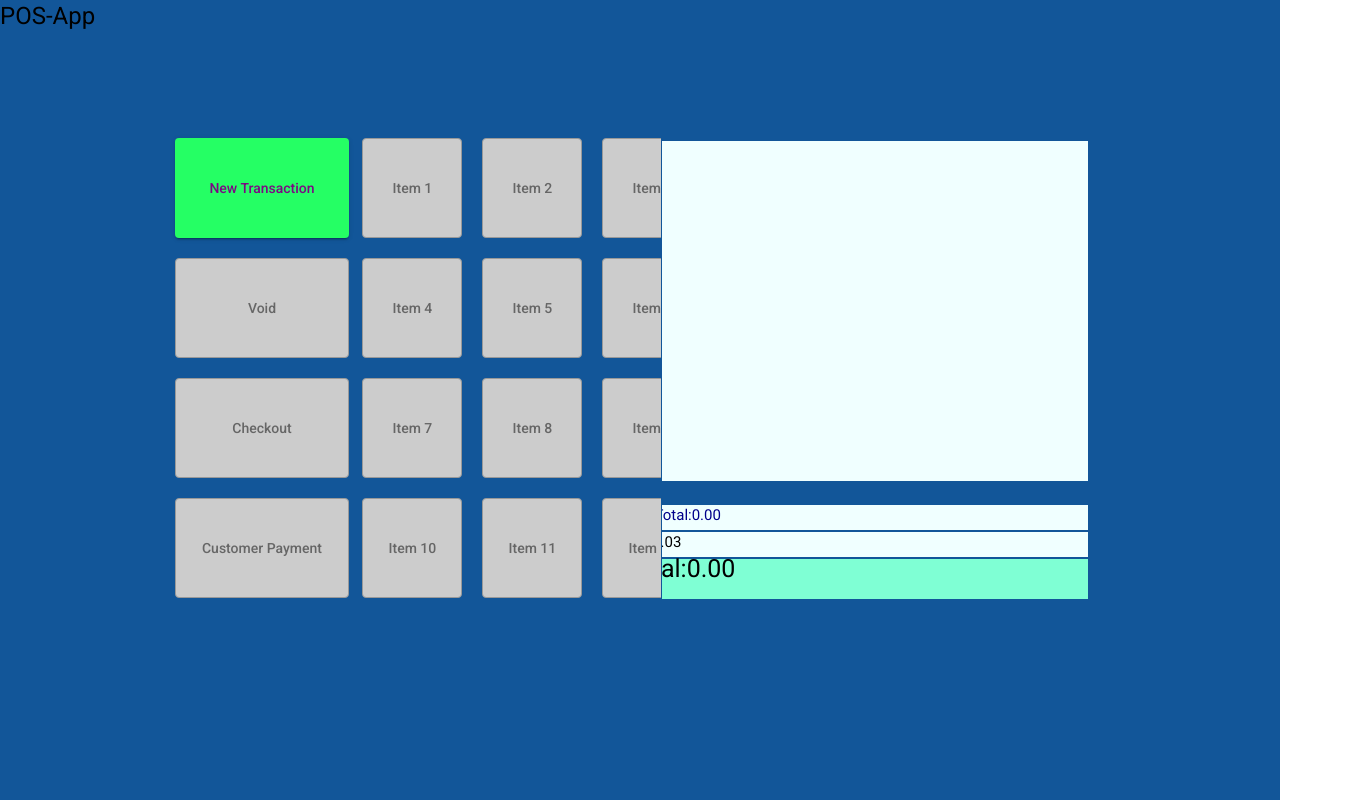
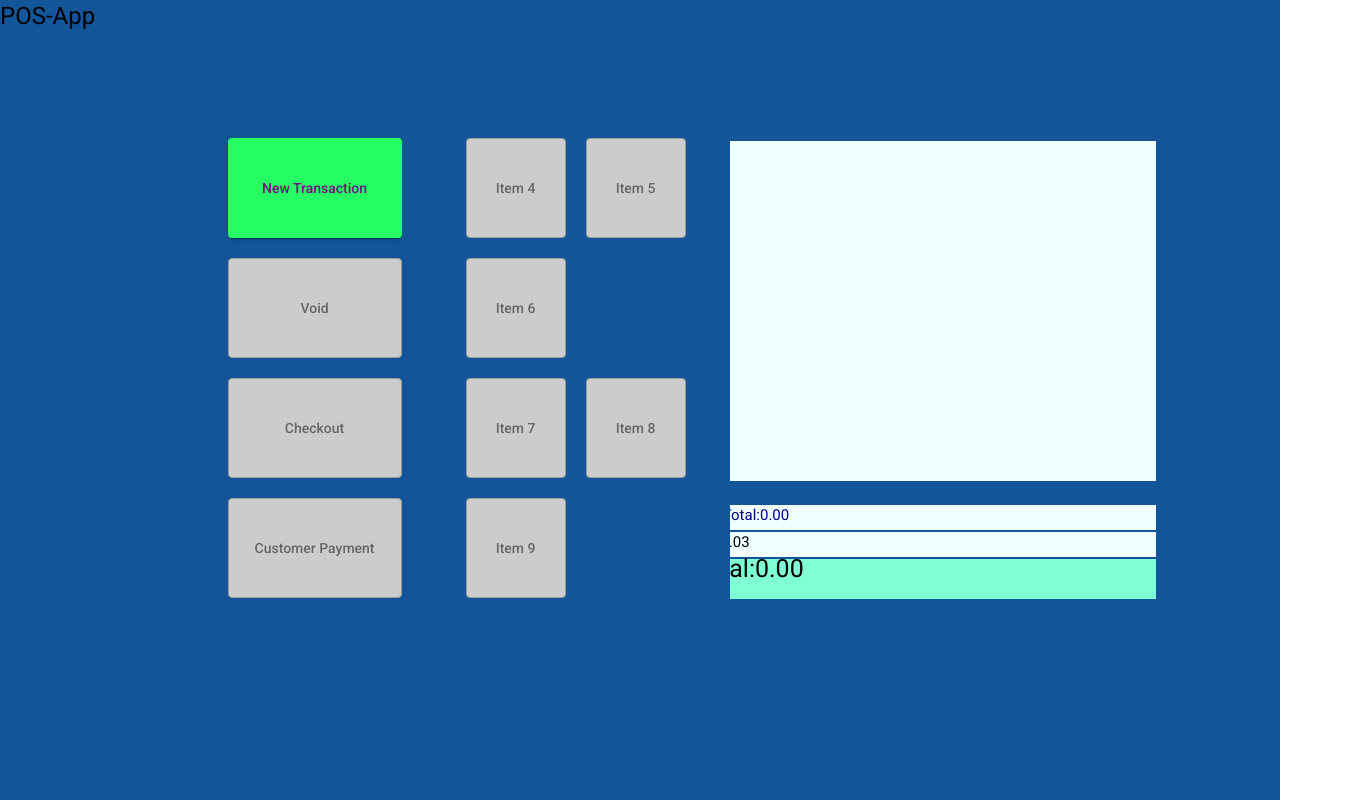
Before and after one commit to navyzil/poc-pos, an Angular app in the folder pos-frontend/: page / in a window 1280 px wide. Shown: the whole page, 1370 px wide, since content can reach past the window. Built offline with nearby package versions, Linux system fonts and the light colour scheme.

Commit message:
Update layout design
Signed-off-by: Denzil Gideon M. Daulo <navyzil@yahoo.com>

```diff
--- a/pos-frontend/src/app/pos-ui/pos-ui.component.html
+++ b/pos-frontend/src/app/pos-ui/pos-ui.component.html
@@ -1,8 +1,9 @@
 <body>
 <h1>{{title}}</h1>
 <div class="pos-container">
-  <mat-grid-list cols="15" rowHeight="500px">
-    <mat-grid-tile colspan="7" rowspan="1">
+<!--  <mat-grid-list cols="6" rowHeight="500px">-->
+  <mat-grid-list cols="6" rowHeight="500px">
+    <mat-grid-tile class="pos-action-grid" colspan="1">
       <section>
         <div class="pos-button-div">
           <button class="pos-button" mat-raised-button color="primary" id="pos-new-transaction-button" name="newTransaction"
@@ -25,7 +26,9 @@
           </button>
         </div>
       </section>
-      <section>
+    </mat-grid-tile>
+    <mat-grid-tile class="pos-items-grid" colspan="2">
+      <section class="pos-items-section">
         <div class="pos-button-div">
           <button class="pos-button" mat-raised-button color="primary" id="item1" name="item1"
                   (click)="addItemToItemList('Item1 - 1.00')" [disabled]="isDisabled">Item 1
@@ -72,7 +75,7 @@
         </div>
       </section>
     </mat-grid-tile>
-    <mat-grid-tile colspan="5" rowspan="1">
+    <mat-grid-tile class="pos-info-grid" colspan="2">
       <section>
         <div class="item-list-div" id="itemList" name="itemList" #itemList></div>
         <div>
--- a/pos-frontend/src/app/pos-ui/pos-ui.component.scss
+++ b/pos-frontend/src/app/pos-ui/pos-ui.component.scss
@@ -1,7 +1,7 @@
 .pos-container {
   position: relative;
   top: 40%;
-  left: 55%;
+  left: 57%;
   transform: translate(-50%, -50%);
 }
 
@@ -25,38 +25,64 @@
   background-color: lightyellow;
   color: red;
   width: 100%;
-  left:10%
+  left: -25%
 }
 
 #pos-checkout-button {
   background-color: aqua;
   color: rebeccapurple;
   width: 100%;
-  left:10%
+  left: -25%
 }
 
-#pos-new-transaction-button{
+#pos-new-transaction-button {
   background-color: #25ff64;
   color: #7c0984;
   width: 100%;
-  left:10%
+  left: -25%
 }
 
-#pos-payment-button{
+#pos-payment-button {
   background-color: #2ad8ff;
   color: #24292e;
   width: 100%;
-  left:10%
+  left: -25%
+}
+
+button[id^="item"] {
+  left: -25%
 }
 
 #pos-void-button[disabled],
 #pos-checkout-button[disabled],
 #pos-new-transaction-button[disabled],
 #pos-payment-button[disabled],
-button[id^="item"][disabled]{
+button[id^="item"][disabled] {
   border: 1px solid #999999;
   background-color: #cccccc;
   color: #666666;
+}
+
+.pos-action-grid {
+  left: 100px !important;
+  //background-color: red
+}
+
+.pos-items-grid {
+  //overflow-y: scroll;
+  //background-color: yellow;
+  width: 25% !important;
+  left: 350px !important;
+}
+
+//.pos-items-section {
+//  overflow-y: scroll;
+//  //background-color: yellow;
+//}
+
+.pos-info-grid {
+  //overflow-y: scroll;
+  //background-color: blue
 }
 
 .item-list-div {
@@ -66,7 +92,7 @@ button[id^="item"][disabled]{
   width: 500px;
   height: 340px;
   resize: none;
-  top:3.5px;
+  top: 3.5px;
   margin-bottom: 12px;
   overflow-y: auto;
 }
@@ -113,6 +139,7 @@ button[id^="item"][disabled]{
   height: 40px;
   //margin: 2px;
 }
+
 body {
   background-color: #125699;
 }
--- a/pos-frontend/src/app/pos-ui/pos-ui.component.ts
+++ b/pos-frontend/src/app/pos-ui/pos-ui.component.ts
@@ -16,7 +16,7 @@ export class PosUiComponent {//implements OnInit {
   isNewTransactionDisabled: boolean=false;
   isPaymentDisabled: boolean=true;
 
-  private tax: number = 0.03;
+  tax: number = 0.03;
 
   @ViewChild('itemList', {static: false}) itemListElement!: ElementRef;
   private itemInfoDiv!: any;
```
